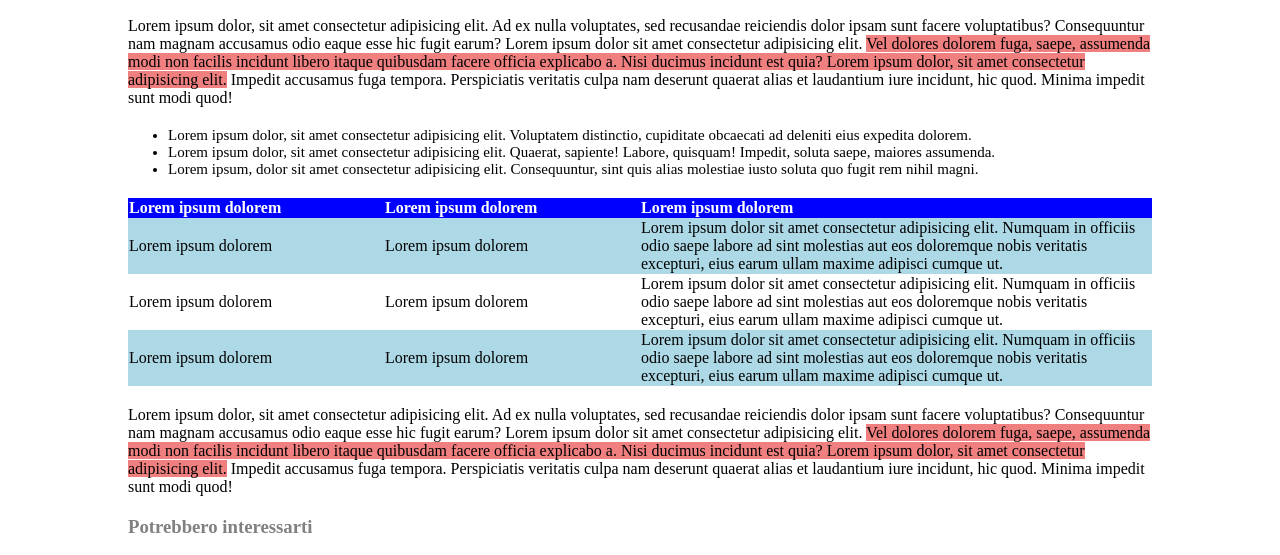
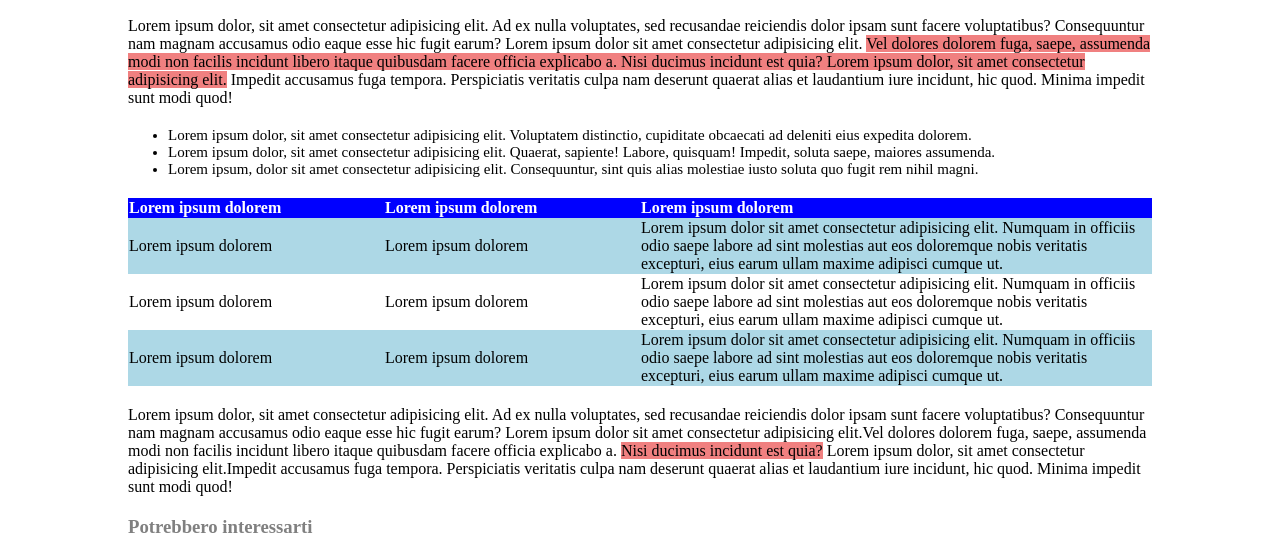
Before and after one commit to mariosantu/html-css-booleaner, a website: page index.html in a window 1280 px wide. Shown: the part 340-895 px from the top of the page. Drawn offline with Linux system fonts and the light colour scheme.

Commit message:
ritocchi commenti confusionari migliorati

```diff
--- a/index.html
+++ b/index.html
@@ -16,9 +16,10 @@
     </header>
     <!--Logo header end-->
 
-    <!--main article content start-->
+    <!--main start-->
     <main>
       <!--Container start-->
+
       <div class="container">
         <!--article heading start-->
         <h1>
@@ -135,30 +136,28 @@
 
         <!--Article ending start-->
 
-        <!--Article ending end-->
         <div class="articlecontent">
           <p>
             Lorem ipsum dolor, sit amet consectetur adipisicing elit. Ad ex
             nulla voluptates, sed recusandae reiciendis dolor ipsam sunt facere
             voluptatibus? Consequuntur nam magnam accusamus odio eaque esse hic
             fugit earum? Lorem ipsum dolor sit amet consectetur adipisicing
-            elit.
-            <span class="highlight"
-              >Vel dolores dolorem fuga, saepe, assumenda modi non facilis
-              incidunt libero itaque quibusdam facere officia explicabo a. Nisi
-              ducimus incidunt est quia? Lorem ipsum dolor, sit amet consectetur
-              adipisicing elit.</span
-            >
-            Impedit accusamus fuga tempora. Perspiciatis veritatis culpa nam
-            deserunt quaerat alias et laudantium iure incidunt, hic quod. Minima
-            impedit sunt modi quod!
+            elit.Vel dolores dolorem fuga, saepe, assumenda modi non facilis
+            incidunt libero itaque quibusdam facere officia explicabo a.
+            <span class="highlight"> Nisi ducimus incidunt est quia?</span>
+            Lorem ipsum dolor, sit amet consectetur adipisicing elit.Impedit
+            accusamus fuga tempora. Perspiciatis veritatis culpa nam deserunt
+            quaerat alias et laudantium iure incidunt, hic quod. Minima impedit
+            sunt modi quod!
           </p>
         </div>
+        <!--Article ending end-->
+
         <!--Article content end-->
       </div>
       <!--Container end-->
     </main>
-    <!--main article content end-->
+    <!--main end-->
 
     <!--footer start-->
     <footer class="container">
```
